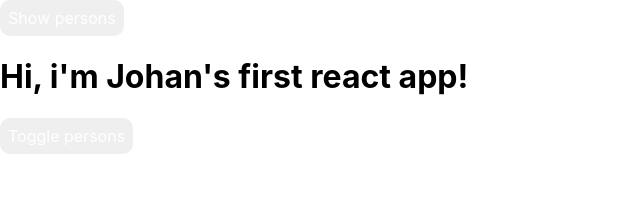
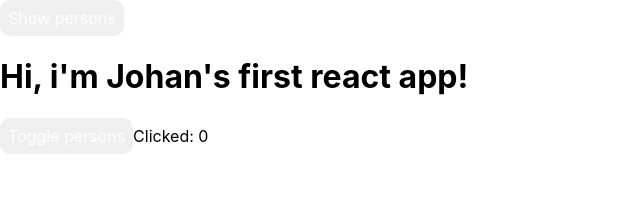
Before and after one commit to wp-johans/react-test-app, a React app: page / in a window 1280 px wide. Shown: the top 204 px of the page, without its empty margins (0-640 px from the left). Built offline with nearby package versions, Linux system fonts and the light colour scheme.

Commit message:
Added PropTypes library that can be used to validate the type of props sent into component.

```diff
--- a/package.json
+++ b/package.json
@@ -39,6 +39,7 @@
     "postcss-loader": "3.0.0",
     "postcss-preset-env": "6.0.6",
     "postcss-safe-parser": "4.0.1",
+    "prop-types": "^15.6.2",
     "radium": "^0.25.0",
     "react": "^16.6.3",
     "react-app-polyfill": "^0.1.3",
@@ -50,7 +51,7 @@
     "terser-webpack-plugin": "1.1.0",
     "url-loader": "1.1.1",
     "webpack": "4.19.1",
-    "webpack-dev-server": "3.1.9",
+    "webpack-dev-server": "^3.1.14",
     "webpack-manifest-plugin": "2.0.4",
     "workbox-webpack-plugin": "3.6.3"
   },
--- a/src/components/Cockpit/Cockpit.js
+++ b/src/components/Cockpit/Cockpit.js
@@ -8,12 +8,13 @@ const cockpit = (props) => {
         buttonClass = Classes.purple;
     }
 
-    // <></> Can be used as wrapper instead of <Aux></Aux> from "../../hoc/Aux.js" when you dont want a useless div as wrapper.
+    // <></> Can be used as wrapper instead of <Aux></Aux> from "../../hoc/Auxiliary.js" when you dont want a useless div as wrapper.
     return (
         <>
             <h1>Hi, i'm Johan's first react app!</h1>
             <button className={buttonClass}
                 onClick={props.togglePersons}>Toggle persons</button>
+                <label>Clicked: {props.toggleClicked}</label>
         </>
     );
 };
--- a/src/components/Persons/Person/Person.js
+++ b/src/components/Persons/Person/Person.js
@@ -1,5 +1,7 @@
 import React, { Component } from 'react';
 import Classes from './Person.css';
+import WithClass from '../../../hoc/WithClass';
+import PropTypes from 'prop-types';
 
 class Person extends Component {
     constructor(props) {
@@ -18,13 +20,21 @@ class Person extends Component {
     render() {
         console.log('[Person.js] From inside render()')
         return (
-            <div className={Classes.Person} >
+            <WithClass classes={Classes.Person} >
                 <p onClick={this.props.click}>I'm {this.props.name} and I am {this.props.age} years old!</p>
                 <p>{this.props.hobby}</p>
                 <input type='text' onChange={this.props.changed} value={this.props.name} />
-            </div>
+            </WithClass>
         )
     }
 }
 
+Person.propTypes = {
+    click: PropTypes.func,
+    name: PropTypes.string,
+    age: PropTypes.number,
+    hobby: PropTypes.string,
+    changed: PropTypes.func
+}
+
 export default Person;
--- a/src/containers/App.js
+++ b/src/containers/App.js
@@ -1,7 +1,8 @@
 import React, { Component } from 'react';
 import Classes from './App.css';
-import Persons from '../components/Persons/Persons'
+import Persons from '../components/Persons/Persons';
 import Cockpit from '../components/Cockpit/Cockpit';
+import WithClass from '../hoc/WithClass';
 
 class App extends Component {
   constructor(props) {
@@ -20,14 +21,15 @@ class App extends Component {
   shouldComponentUpdate(nextProps, nextState) {
     console.log('SHOULD UPDATE [App.js]')
     return nextState.persons !== this.state.persons ||
-    nextState.showPersons !== this.state.showPersons
+      nextState.showPersons !== this.state.showPersons
   }
 
   state = {
     persons: [
       { id: 1, name: 'Johan', age: 29, hobby: 'My hobby is coding' },
       { id: 2, name: 'Becca', age: 25, hobby: 'My hobby is working' }
-    ]
+    ],
+    toggleClicked: 0
   }
 
   nameChangedHandler = (event, id) => {
@@ -45,7 +47,15 @@ class App extends Component {
   }
 
   togglePersonsHandler = () => {
-    this.setState({ showPersons: !this.state.showPersons });
+    // Set state with an arrow funktion if the new state depends on the old state and the state might be edited from another place aswell.
+    // By using the arrow function with prevState your are safe!
+    // Reason for this is that this.SetState runs async
+    this.setState((prevState, props) => {
+      return {
+        showPersons: !prevState.showPersons,
+        toggleClicked: prevState.toggleClicked + 1
+      }
+    });
   }
 
   deletePersonHandler = (personIndex) => {
@@ -69,13 +79,14 @@ class App extends Component {
     }
 
     return (
-      <div className={Classes.App}>
-      <button onClick={() => {this.setState({showPersons: true})}}>Show persons</button>
+      <WithClass classes={Classes.App}>
+        <button onClick={() => { this.setState({ showPersons: true }) }}>Show persons</button>
         <Cockpit
           showPersons={this.state.showPersons}
-          togglePersons={this.togglePersonsHandler} />
+          togglePersons={this.togglePersonsHandler}
+          toggleClicked={this.state.toggleClicked} />
         {persons}
-      </div>
+      </WithClass>
     );
   }
 }
--- /dev/null
+++ b/src/hoc/Auxiliary.js
@@ -0,0 +1,3 @@
+const aux = (props) => props.children;
+
+export default aux;
--- /dev/null
+++ b/src/hoc/WithClass.js
@@ -0,0 +1,9 @@
+import React from 'react';
+
+const withClass = (props) => (
+    <div className={props.classes}>
+        {props.children}
+    </div>
+);
+
+export default withClass;
```
Also changed, not shown: src/Util/PropTypesExample.js (added, +82 -0 lines), 1 other file (tests, documents, lock files or other folders).
